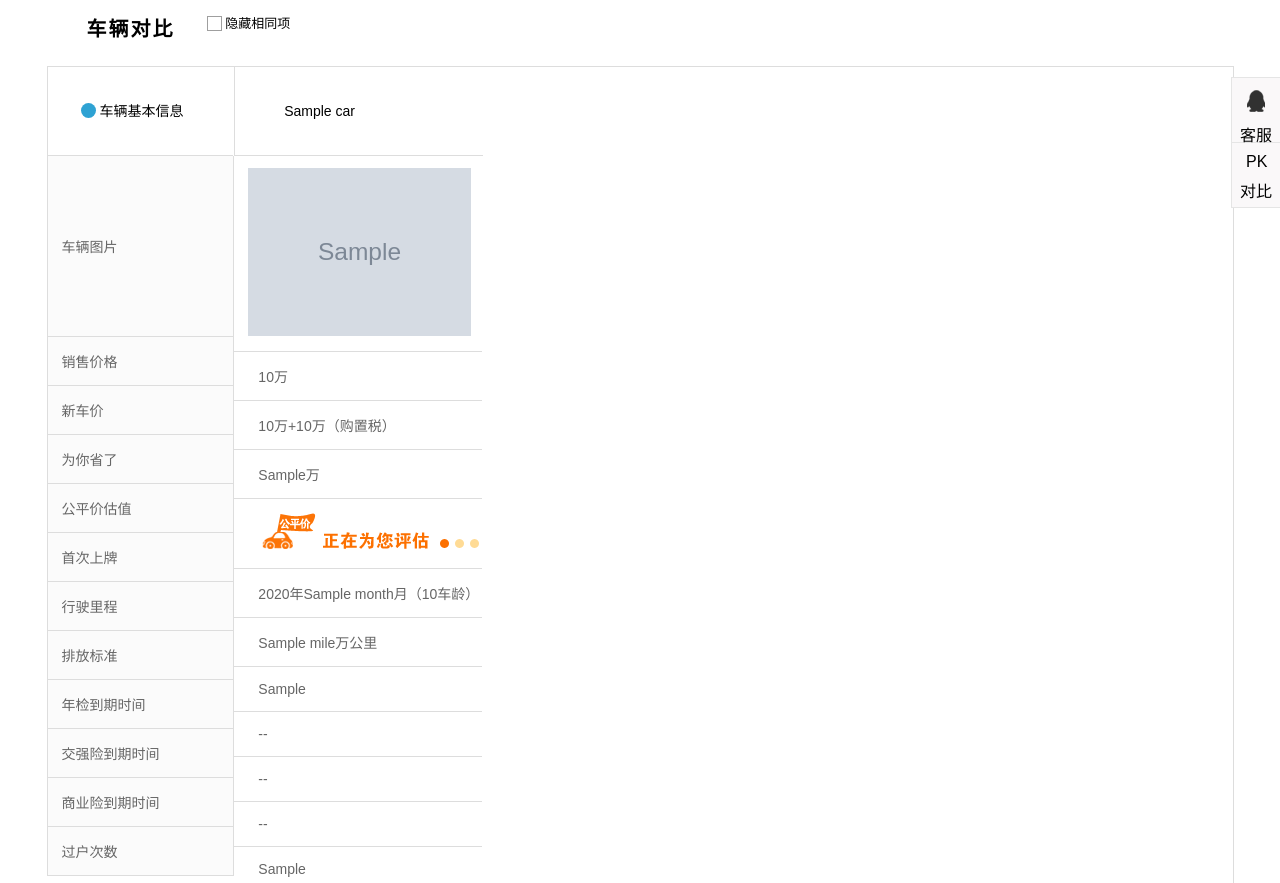
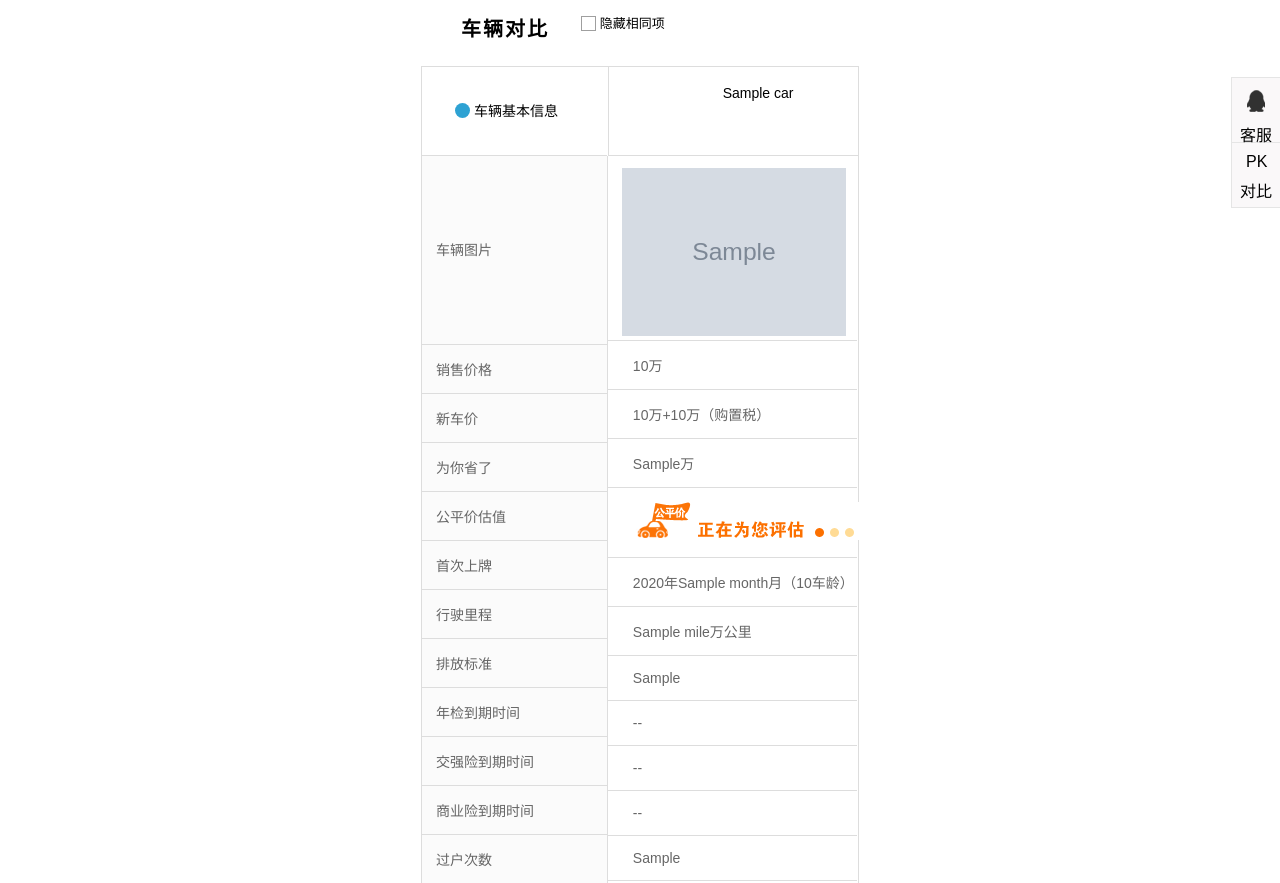
Before and after one commit to kevinwan/souchela, a Django app: template souche/templates/car_contrast.html in a window 1280 px wide. Shown: the part 163-1046 px from the top of the page. Run offline with Django 3.2, Linux system fonts and the light colour scheme; the template is opened without the code that fills it: most values are stand-ins (such as "Sample title", 1, 10 or a date in 2020); grey boxes marked "Sample" are stand-in pictures; parts of the project's set-up code (start-up, migrations or seed data) failed here and were passed over.

Commit message:
[REV] Update Animate Effter

```diff
--- a/souche/static/css/car_contrast.css
+++ b/souche/static/css/car_contrast.css
@@ -95,8 +95,9 @@
 }
 
 .base-info .car-pic {
-	padding-bottom: 80px;
-	padding-top: 80px;
+	height: 160px;
+	line-height: 160px;
+	overflow: hidden;
 }
 
 .base-info .item li,
@@ -105,6 +106,11 @@
 	text-indent: 10%;
 	background: #fff;
 	width: 248.5px
+}
+
+.base-info .item .car-name {
+	line-height: 24px;
+	text-align: center;
 }
 
 .base-info .item .default,
--- a/souche/static/css/car_info.css
+++ b/souche/static/css/car_info.css
@@ -153,6 +153,7 @@
 .base-info .nav a:hover {
 	border-top: 3px solid #2fa3d4;
 	border-bottom: 1px solid #FFFFFF;
+	transition: all .5s ease-in-out;
 	background: #fff;
 }
 
@@ -798,7 +799,11 @@ background-position: -211px -2px;
 	height: 12px;
 	background: url(../image/order_car.png) scroll -21px -5px;;
 	cursor: pointer;
+}
 
+.order-content .order-title .cancel-order:hover {
+	transition: all 1s ease-in-out;
+	transform : rotate(360deg);
 }
 
 .order-content .order-form p {
--- a/souche/static/css/search_car.css
+++ b/souche/static/css/search_car.css
@@ -60,7 +60,7 @@
 .car-list {
 	width: 928px;
 	color: #3c3c3c;
-	border: 1px solid #ddd;
+	margin-bottom: 30px;
 }
 
 .filter-bar a {
--- a/souche/static/css/suspension_bar.css
+++ b/souche/static/css/suspension_bar.css
@@ -32,7 +32,9 @@
 }
 
 .suspension-content .sidebar li:hover {
+	transition: all .5s ease-in-out;
 	color: #30A2D6;
+	background: #FFF;
 }
 
 .suspension-content .go-top {
@@ -75,6 +77,11 @@
 	background-position: -69px -4px;
 }
 
+.suspension-content .sidebar-hide-layer .closed:hover {
+	transition: all 1s ease-in-out;
+	transform: rotate(360deg);
+}
+
 .suspension-content .go-top i,
 .suspension-content .sidebar i {
 	display: block;
--- a/souche/static/js/car_contrast.js
+++ b/souche/static/js/car_contrast.js
@@ -76,4 +76,12 @@ $(function(){
 			"text-indent":"20%"
 		});
 	});
+
+	var setMain = function(){
+		var itemTotal = $(".base-info .item").length,
+			itemWidth = $(".base-info .item").width();
+
+		$(".main").width(itemWidth*itemTotal+188);
+	}();
+
 });
--- a/souche/static/js/search_car.js
+++ b/souche/static/js/search_car.js
@@ -54,7 +54,7 @@ $(function(){
 		step = step ? step : 1;
 		for (var i=start; i<=end; i+=step) {
 			var a = $("<a>",{
-				"html" : i+"万里",
+				"html" : i+"万公里内",
 				"href" : this.SetATag.setUrl(this.url,"mile","0-"+i)
 			});
 
@@ -175,7 +175,7 @@ $(function(){
 		jumpLink = jumpUrl.setUrl(thisUrl, "price", minPrice+"-"+maxPrice);
 
 		window.location.href = jumpLink;
-	})
+	});
 
 	(function() {
 		$(".car-img").flexslider({
--- a/souche/templates/includes/pagination.html
+++ b/souche/templates/includes/pagination.html
@@ -3,7 +3,7 @@
 	<ul>
 		<li><a class="prev-page {% if page.has_previous %}disable{% endif %}" {% if page.has_previous %}href="?page={{ page.previous_page_number }}{% if querstring %}&{{ querystring }}{% endif %}"  {% endif %}></a></li>
 		{% for page_number in page.visible_page_range %}
-		<li><a {% if page_number == page.number %}class="active"{% endif %} href="?page={{ page_number }}{% if querstring %}&{{ querystring }}{% endif %}">{{ page_number }}</a></li>
+		<li {% if page_number == page.number %}class="current"{% endif %}><a href="?page={{ page_number }}{% if querstring %}&{{ querystring }}{% endif %}">{{ page_number }}</a></li>
 		{% endfor %}
 		<li><a class="next-page {% if page.has_next %}disable{% endif %}" {% if page.has_next %}href="?page={{ page.next_page_number }}{% if querstring %}&{{ querystring }}{% endif %}"  {% endif %}></a></li>
 		<li class="set-page">到第<input type="text" id="dump-page" />页</li>
```
Also changed, not shown: souche/static/css/compare_preview.css (+10 -0 lines), souche/static/css/pagination.css (+14 -0 lines).
